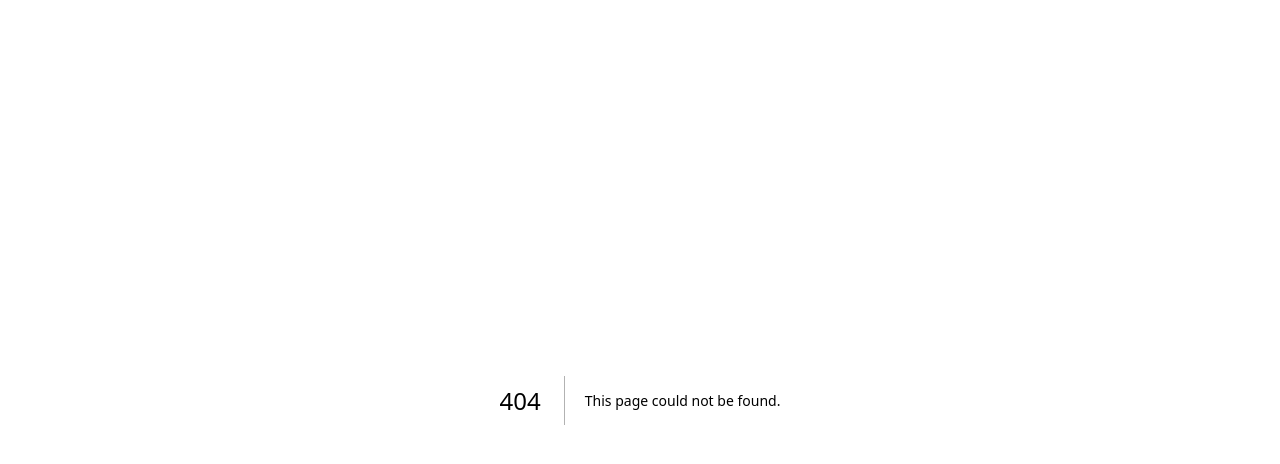
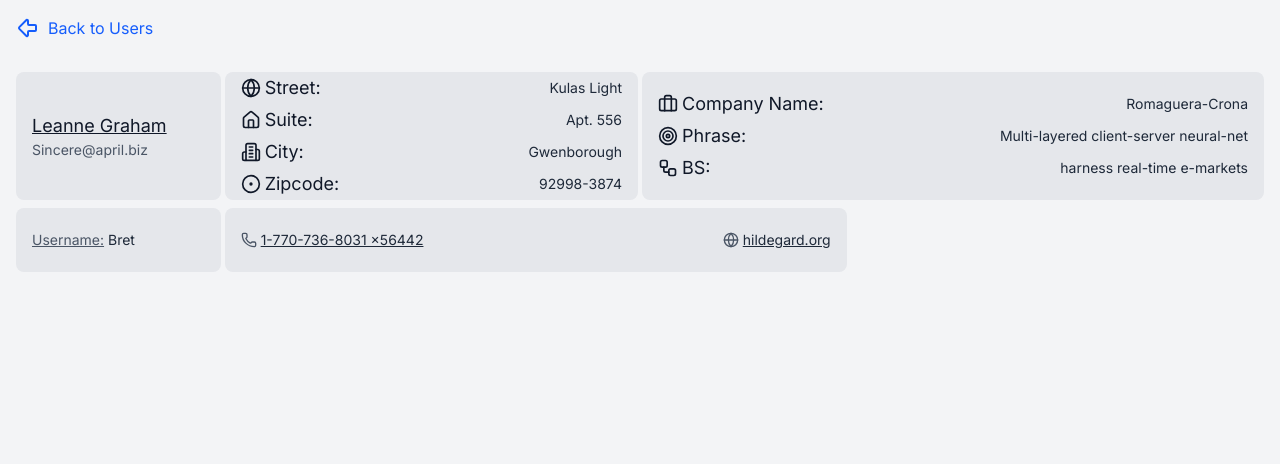
Before and after one commit to ismaildondu/spely_co_task, a Next.js app: page /users/1 in a window 1280 px wide. Before the commit this address had no page. Shown: the top 464 px of the page. Built offline with nearby package versions, Linux system fonts and the light colour scheme.

Commit message:
Pages are created for static view [Before network]

```diff
--- /dev/null
+++ b/src/app/ui/UserBox.tsx
@@ -0,0 +1,19 @@
+import { Mail } from "lucide-react";
+import Link from "next/link";
+
+export default function UserBox() {
+    return(
+        <Link href={"/users/1"} className="w-full">
+            <article className='bg-gray-200 px-2 py-4 w-full rounded-lg flex flex-col justify-center cursor-pointer
+            transition-all duration-400 ease-in-out hover:px-4 relative
+            h-14
+            '>
+                <p className="text-gray-800 relative">Leanne Graham</p>
+                <p className="text-gray-700 text-sm flex items-center gap-1
+                ">
+                    <Mail className="text-gray-600 w-4 h-4"/>
+                    Sincere@april.biz</p>
+            </article>
+        </Link>
+    )
+}
--- /dev/null
+++ b/src/app/users/[id]/page.tsx
@@ -0,0 +1,213 @@
+import Image from "next/image";
+import Link from "next/link";
+import {inter} from "@/app/ui/fonts";
+import {ArrowBigLeft, Briefcase, Building2, CircleDot, Globe, House, Phone, Target, Workflow} from "lucide-react";
+export default function Users() {
+    return (
+        <div className="
+      bg-gray-100
+    min-h-screen">
+
+            <div>
+                <Link href={"/users"} className="cursor-pointer text-blue-600 p-4 inline-block transition-all duration-300 hover:px-2.5 hover:text-blue-700">
+                   <div className="flex items-center gap-2">
+                       <ArrowBigLeft/>
+                       <p>Back to Users</p>
+                   </div>
+                </Link>
+            </div>
+            <section className={`${inter.className}
+    md:grid
+
+    md:grid-cols-6
+    md:grid-rows-3
+
+    flex flex-col
+    justify-center
+
+    p-4
+
+
+
+    md:gap-1
+    gap-2
+    `}>
+
+                <div className="
+            md:row-start-1
+            md:col-start-1
+            md:col-span-1
+            md:row-span-2
+
+            bg-gray-200
+            rounded-lg
+            px-4
+            py-2
+            h-32
+            flex flex-col justify-center
+            ">
+                    <p className="text-lg underline text-gray-900">
+                        Leanne Graham
+                    </p>
+
+                    <p className="text-gray-600 text-sm">
+                        Sincere@april.biz
+                    </p>
+                </div>
+
+                <div className="
+            md:row-start-1
+            md:col-start-2
+            md:col-span-2
+            md:row-span-2
+
+
+            bg-gray-200
+            rounded-lg
+            px-4
+            py-2
+            h-32
+
+            flex flex-col justify-center
+
+            gap-1
+            ">
+                    <div className="flex justify-between items-center">
+                        <span className="text-gray-900 md:text-lg text-sm flex items-center">
+                            <Globe className="inline-block w-5 h-5 mr-1 text-gray-900"/>
+                            Street:
+                        </span>
+                        <span className="text-gray-800 text-sm">
+                            Kulas Light
+                        </span>
+                    </div>
+                    <div className="flex justify-between items-center">
+                        <span className="text-gray-900 md:text-lg text-sm flex items-center">
+                            <House className="inline-block w-5 h-5 mr-1 text-gray-900"/>
+                            Suite:
+                        </span>
+                        <span className="text-gray-800 text-sm">
+                            Apt. 556
+                        </span>
+                    </div>
+                    <div className="flex justify-between items-center">
+                        <span className="text-gray-900 md:text-lg text-sm flex items-center">
+                            <Building2 className="inline-block w-5 h-5 mr-1 text-gray-900"/>
+                            City:
+                        </span>
+                        <span className="text-gray-800 text-sm">
+                            Gwenborough
+                        </span>
+                    </div>
+                    <div className="flex justify-between items-center">
+                        <span className="text-gray-900 md:text-lg text-sm flex items-center">
+                            <CircleDot className="inline-block w-5 h-5 mr-1 text-gray-900"/>
+                            Zipcode:
+                        </span>
+                        <span className="text-gray-800 text-sm">
+                            92998-3874
+                        </span>
+                    </div>
+                </div>
+
+                <div className="
+            md:row-start-1
+            md:col-start-4
+            md:col-span-3
+            md:row-span-2
+
+
+            bg-gray-200
+            rounded-lg
+            px-4
+            py-2
+            h-32
+
+            flex flex-col justify-center
+
+            gap-1
+            ">
+                    <div className="flex justify-between items-center">
+                        <span className="text-gray-900 md:text-lg text-sm flex items-center">
+                            <Briefcase className="inline-block w-5 h-5 mr-1 text-gray-900"/>
+                            Company Name:
+                        </span>
+                        <span className="text-gray-800 text-sm">
+                            Romaguera-Crona
+                        </span>
+                    </div>
+                    <div className="flex justify-between items-center">
+                        <span className="text-gray-900 md:text-lg text-sm flex items-center">
+                            <Target className="inline-block w-5 h-5 mr-1 text-gray-900"/>
+                             Phrase:
+                        </span>
+                        <span className="text-gray-800 text-sm">
+                            Multi-layered client-server neural-net
+                        </span>
+                    </div>
+                    <div className="flex justify-between items-center">
+                        <span className="text-gray-900 md:text-lg text-sm flex items-center">
+                            <Workflow className="inline-block w-5 h-5 mr-1 text-gray-900"/>
+                            BS:
+                        </span>
+                        <span className="text-gray-800 text-sm">
+                            harness real-time e-markets
+                        </span>
+                    </div>
+
+                </div>
+
+
+
+                <div className="
+            md:col-start-1
+            md:row-start-3
+            bg-gray-200
+            rounded-lg
+            px-4
+            py-2
+            h-16
+            flex flex-col justify-center
+            ">
+                    <p className="text-gray-800 text-sm">
+                        <span className="underline text-gray-600">Username:</span>&nbsp;Bret
+                    </p>
+                </div>
+
+                <div className="
+            md:col-start-2
+            md:col-span-3
+            bg-gray-200
+            row-start-3
+            rounded-lg
+            px-4
+            py-2
+            h-16
+            flex flex-col justify-center
+            ">
+                    <div className="flex justify-between align-center">
+                        <div className="flex items-center gap-1">
+                            <Phone className="text-gray-600 w-4 h-4"/>
+                            <p className="text-gray-800 underline text-sm">
+                                1-770-736-8031 x56442
+                            </p>
+                        </div>
+
+                        <div className="flex items-center gap-1">
+                            <Globe className="text-gray-600 w-4 h-4"/>
+                            <p className="text-gray-800 underline text-sm">
+                                hildegard.org
+                            </p>
+                        </div>
+
+
+                    </div>
+
+                </div>
+
+
+            </section>
+
+        </div>
+    );
+}
--- a/src/app/users/page.tsx
+++ b/src/app/users/page.tsx
@@ -1,40 +1,34 @@
 import Image from "next/image";
 import {inter} from "@/app/ui/fonts";
-
+import UserBox from "@/app/ui/UserBox";
 export default function Users() {
   return (
+      <div className="
+      bg-gray-100
+    min-h-screen">
     <section className={`${inter.className}
     grid
     lg:grid-cols-5
     md:grid-cols-3
     sm:grid-cols-2
     grid-cols-1
-    lg:gap-6
-    md:gap-5
-    sm:gap-4
+    lg:gap-8
+    md:gap-8
+    sm:gap-6
     gap-4
     p-4
-    bg-gray-100
-    min-h-screen
+    justify-items-center
 
 
     `}>
-        <div className='bg-amber-700'>
-            User 1
-        </div>
-        <div className='bg-amber-700'>
-            User 1
-        </div>
-        <div className='bg-amber-700'>
-            User 1
-        </div>
-        <div className='bg-amber-700'>
-            User 1
-        </div>
-        <div className='bg-amber-700'>
-            User 1
-        </div>
+        <UserBox />
+        <UserBox />
+        <UserBox />
+        <UserBox />
+        <UserBox />
 
     </section>
+
+      </div>
   );
 }
```
Also changed, not shown: package.json (+7 -6 lines), 1 other file (tests, documents, lock files or other folders).
